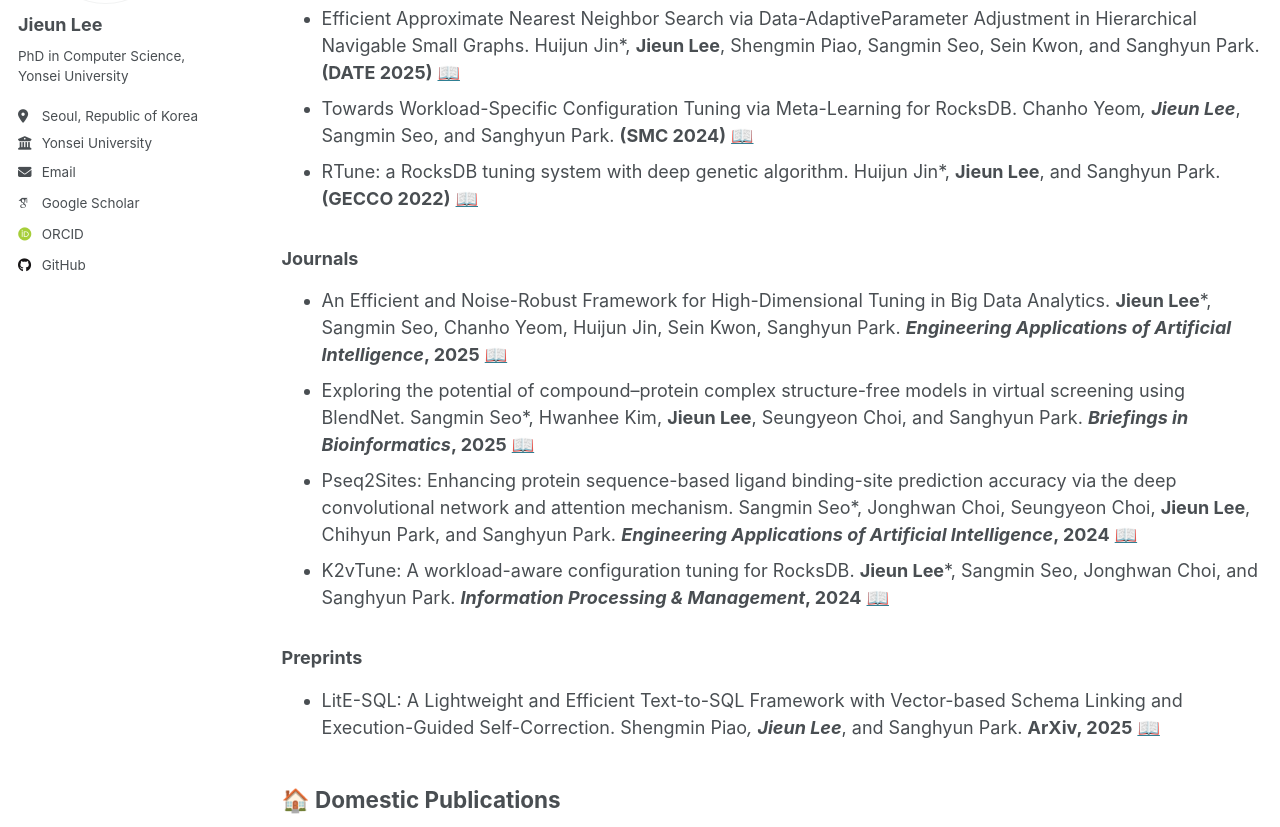
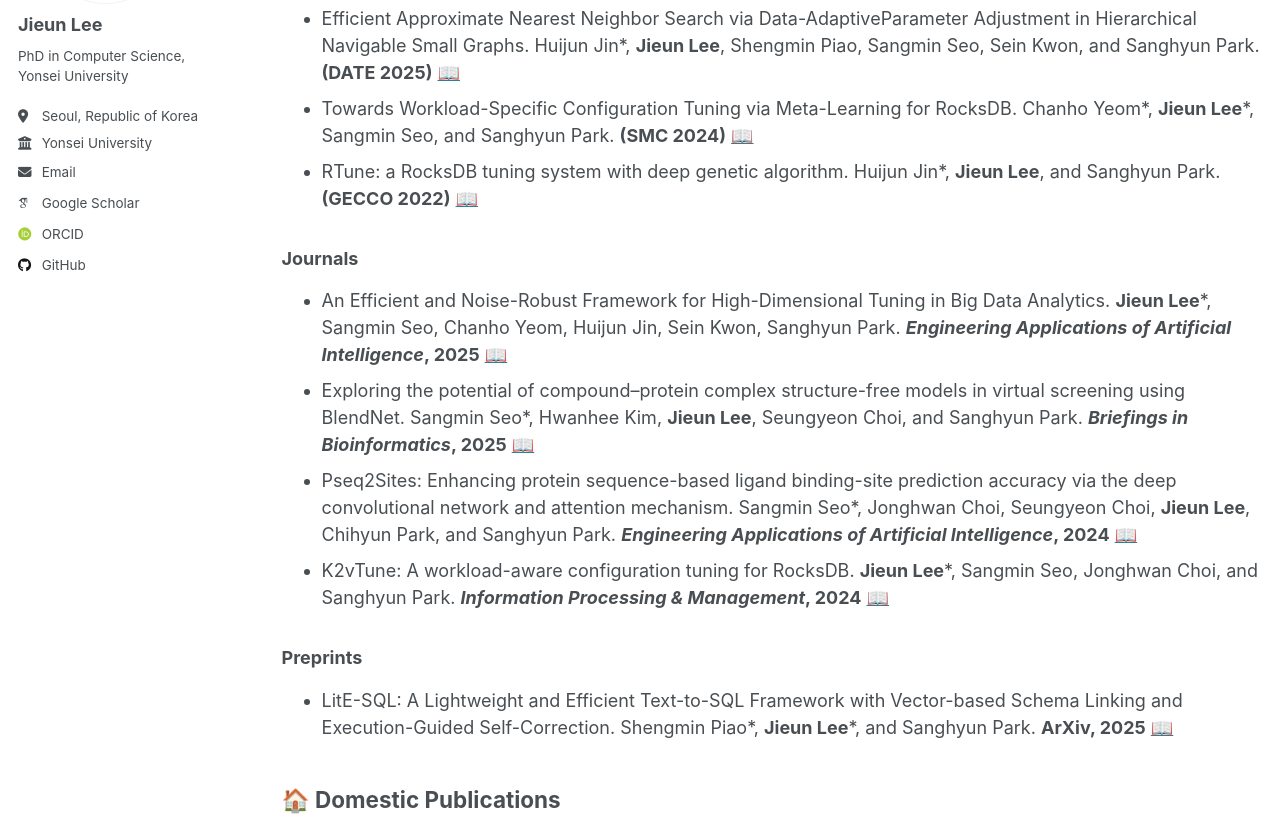
Before and after one commit to JIEUN-12/jieun-12.github.io, a Jekyll site: the page built from _pages/publications.md, in a window 1280 px wide and 1400 px high. Shown: the part 331-1158 px from the top of the window. Built offline with Jekyll 4.4.1, drawn with Linux system fonts in a browser that asks for light colours; some web fonts are replaced.

```diff
--- a/_pages/publications.md
+++ b/_pages/publications.md
@@ -6,36 +6,36 @@ author_profile: true
 ---
 
 ### Conferences
-- PRO-HNSW: Proactive Repair and Optimization for High-Performance Dynamic HNSW Indexes. Huijun Jin*, **Jieun Lee**, Shengmin Piao, Sangmin Seo, and Sanghyun Park. **(ICDE 2026)**
-- LatentTune: Efficient Tuning of High Dimensional Database Parameters via Latent Representation Learning. Sein Kwon*, Youngwan Jo, Seungyeon Choi, **Jieun Lee**, Huijun Jin, Sanghyun Park. **(HiPC 2025)**
-- Efficient Approximate Nearest Neighbor Search via Data-AdaptiveParameter Adjustment in Hierarchical Navigable Small Graphs. Huijun Jin*, **Jieun Lee**, Shengmin Piao, Sangmin Seo, Sein Kwon, and Sanghyun Park. **(DATE 2025)** [📖](https://ieeexplore.ieee.org/document/10992903)
-- Towards Workload-Specific Configuration Tuning via Meta-Learning for RocksDB. Chanho Yeom*, **Jieun Lee***, Sangmin Seo, and Sanghyun Park. **(SMC 2024)** [📖](https://doi.org/10.1109/SMC54092.2024.10831422)
-- RTune: a RocksDB tuning system with deep genetic algorithm. Huijun Jin*, **Jieun Lee**, and Sanghyun Park. **(GECCO 2022)** [📖](https://doi.org/10.1145/3512290.3528726)
+- PRO-HNSW: Proactive Repair and Optimization for High-Performance Dynamic HNSW Indexes. Huijun Jin\*, **Jieun Lee**, Shengmin Piao, Sangmin Seo, and Sanghyun Park. **(ICDE 2026)**
+- LatentTune: Efficient Tuning of High Dimensional Database Parameters via Latent Representation Learning. Sein Kwon\*, Youngwan Jo, Seungyeon Choi, **Jieun Lee**, Huijun Jin, Sanghyun Park. **(HiPC 2025)**
+- Efficient Approximate Nearest Neighbor Search via Data-AdaptiveParameter Adjustment in Hierarchical Navigable Small Graphs. Huijun Jin\*, **Jieun Lee**, Shengmin Piao, Sangmin Seo, Sein Kwon, and Sanghyun Park. **(DATE 2025)** [📖](https://ieeexplore.ieee.org/document/10992903)
+- Towards Workload-Specific Configuration Tuning via Meta-Learning for RocksDB. Chanho Yeom\*, **Jieun Lee**\*, Sangmin Seo, and Sanghyun Park. **(SMC 2024)** [📖](https://doi.org/10.1109/SMC54092.2024.10831422)
+- RTune: a RocksDB tuning system with deep genetic algorithm. Huijun Jin\*, **Jieun Lee**, and Sanghyun Park. **(GECCO 2022)** [📖](https://doi.org/10.1145/3512290.3528726)
 
 
 ### Journals
-- An Efficient and Noise-Robust Framework for High-Dimensional Tuning in Big Data Analytics. **Jieun Lee***, Sangmin Seo, Chanho Yeom, Huijun Jin, Sein Kwon, Sanghyun Park. **_Engineering Applications of Artificial Intelligence_, 2025** [📖](https://doi.org/10.1016/j.engappai.2025.111332)
-- Exploring the potential of compound–protein complex structure-free models in virtual screening using BlendNet. Sangmin Seo*, Hwanhee Kim, **Jieun Lee**, Seungyeon Choi, and Sanghyun Park. **_Briefings in Bioinformatics_, 2025** [📖](https://doi.org/10.1093/bib/bbae712)
-- Pseq2Sites: Enhancing protein sequence-based ligand binding-site prediction accuracy via the deep convolutional network and attention mechanism. Sangmin Seo*, Jonghwan Choi, Seungyeon Choi, **Jieun Lee**, Chihyun Park, and Sanghyun Park. **_Engineering Applications of Artificial Intelligence_, 2024** [📖](https://doi.org/10.1016/j.engappai.2023.107257)
-- K2vTune: A workload-aware configuration tuning for RocksDB. **Jieun Lee***, Sangmin Seo, Jonghwan Choi, and Sanghyun Park. **_Information Processing & Management_, 2024** [📖](https://doi.org/10.1016/j.ipm.2023.103567)
+- An Efficient and Noise-Robust Framework for High-Dimensional Tuning in Big Data Analytics. **Jieun Lee**\*, Sangmin Seo, Chanho Yeom, Huijun Jin, Sein Kwon, Sanghyun Park. **_Engineering Applications of Artificial Intelligence_, 2025** [📖](https://doi.org/10.1016/j.engappai.2025.111332)
+- Exploring the potential of compound–protein complex structure-free models in virtual screening using BlendNet. Sangmin Seo\*, Hwanhee Kim, **Jieun Lee**, Seungyeon Choi, and Sanghyun Park. **_Briefings in Bioinformatics_, 2025** [📖](https://doi.org/10.1093/bib/bbae712)
+- Pseq2Sites: Enhancing protein sequence-based ligand binding-site prediction accuracy via the deep convolutional network and attention mechanism. Sangmin Seo\*, Jonghwan Choi, Seungyeon Choi, **Jieun Lee**, Chihyun Park, and Sanghyun Park. **_Engineering Applications of Artificial Intelligence_, 2024** [📖](https://doi.org/10.1016/j.engappai.2023.107257)
+- K2vTune: A workload-aware configuration tuning for RocksDB. **Jieun Lee**\*, Sangmin Seo, Jonghwan Choi, and Sanghyun Park. **_Information Processing & Management_, 2024** [📖](https://doi.org/10.1016/j.ipm.2023.103567)
 
 ### Preprints
-- LitE-SQL: A Lightweight and Efficient Text-to-SQL Framework with Vector-based Schema Linking and Execution-Guided Self-Correction. Shengmin Piao*, **Jieun Lee***, and Sanghyun Park. **ArXiv, 2025** [📖](https://arxiv.org/abs/2510.09014)
+- LitE-SQL: A Lightweight and Efficient Text-to-SQL Framework with Vector-based Schema Linking and Execution-Guided Self-Correction. Shengmin Piao\*, **Jieun Lee**\*, and Sanghyun Park. **ArXiv, 2025** [📖](https://arxiv.org/abs/2510.09014)
 
 
 
 ## 🏠 Domestic Publications
 **Conferences**
-- DPPML: 메타러닝을 활용한 데이터베이스 성능 예측. 염찬호*, **이지은**, 박상현. **(KCC 2022)**
-- OANet: 데이터베이스 성능 예측을 위한 Ortho Attention Net. 염찬호*, **이지은**, 서주연, 박상현. **(KSC 2021)**
-- 비선형 기계학습 기반의 Redis 파라미터 튜닝 연구. 서주연*, **이지은**, 김경훈, 박상현. **(KCC 2021)**
-- Transformer 를 이용한 이미지 캡션 생성. **이지은***, 박진욱, 박찬희, 홍정수, 박상현. **(KSC2019)**
-- 시계열 데이터의 장단기 모델링을 통한 전력 수요 예측 기법. 박찬희*, 조민수, 박진욱, 노홍찬, **이지은**, 박상현. **(KCC 2019)**
+- DPPML: 메타러닝을 활용한 데이터베이스 성능 예측. 염찬호\*, **이지은**, 박상현. **(KCC 2022)**
+- OANet: 데이터베이스 성능 예측을 위한 Ortho Attention Net. 염찬호\*, **이지은**, 서주연, 박상현. **(KSC 2021)**
+- 비선형 기계학습 기반의 Redis 파라미터 튜닝 연구. 서주연\*, **이지은**, 김경훈, 박상현. **(KCC 2021)**
+- Transformer 를 이용한 이미지 캡션 생성. **이지은**\*, 박진욱, 박찬희, 홍정수, 박상현. **(KSC2019)**
+- 시계열 데이터의 장단기 모델링을 통한 전력 수요 예측 기법. 박찬희\*, 조민수, 박진욱, 노홍찬, **이지은**, 박상현. **(KCC 2019)**
 
 **Journals**
-- 인공지능 챗봇을 위한 검색 증강 생성 및 벡터 데이터베이스 최적화 연구 동향. 김휘군*, **이지은**, 박상현. **_정보과학회지_**, 2024
-- OANet: 데이터베이스 성능 예측을 위한 주의관심 메커니즘 기반 Ortho-Attention Net. 염찬호*, **이지은**, 박상현. **_정보과학회논문지_**, 2022
-- Redis 성능 향상을 위한 비선형 기계학습 기반의 파라미터 튜닝 연구. 서주연*, **이지은**, 김경훈, 박상현. **_정보과학회 컴퓨팅의 실제 논문지_**, 2022
-- SMERT: 감성 분석 및 감정 탐지를 위한 단일 입출력 멀티 모달 BERT. 김경훈*, 박진욱, **이지은**, 박상현. **_정보과학회논문지_**, 2021
-- 연속적인 시계열 예측을 위한 디노이징 다변량 시계열 모델링. 홍정수*, 박진욱, **이지은**, 김경훈, 홍승균, 박상현. **_정보과학회논문지_**, 2021
-- 이미지 캡션 생성을 위한 다중 관점을 가진 자가 교열 트랜스포머. **이지은***, 박진욱, 박상현. **_정보과학회논문지_**, 2021
+- 인공지능 챗봇을 위한 검색 증강 생성 및 벡터 데이터베이스 최적화 연구 동향. 김휘군\*, **이지은**, 박상현. **_정보과학회지_**, 2024
+- OANet: 데이터베이스 성능 예측을 위한 주의관심 메커니즘 기반 Ortho-Attention Net. 염찬호\*, **이지은**, 박상현. **_정보과학회논문지_**, 2022
+- Redis 성능 향상을 위한 비선형 기계학습 기반의 파라미터 튜닝 연구. 서주연\*, **이지은**, 김경훈, 박상현. **_정보과학회 컴퓨팅의 실제 논문지_**, 2022
+- SMERT: 감성 분석 및 감정 탐지를 위한 단일 입출력 멀티 모달 BERT. 김경훈\*, 박진욱, **이지은**, 박상현. **_정보과학회논문지_**, 2021
+- 연속적인 시계열 예측을 위한 디노이징 다변량 시계열 모델링. 홍정수\*, 박진욱, **이지은**, 김경훈, 홍승균, 박상현. **_정보과학회논문지_**, 2021
+- 이미지 캡션 생성을 위한 다중 관점을 가진 자가 교열 트랜스포머. **이지은**\*, 박진욱, 박상현. **_정보과학회논문지_**, 2021
```
